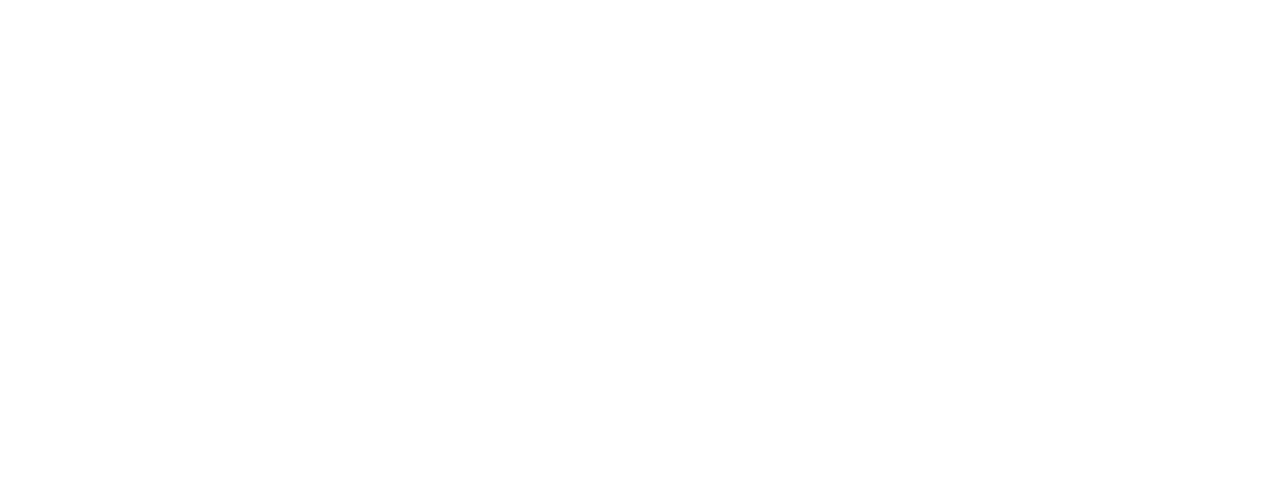
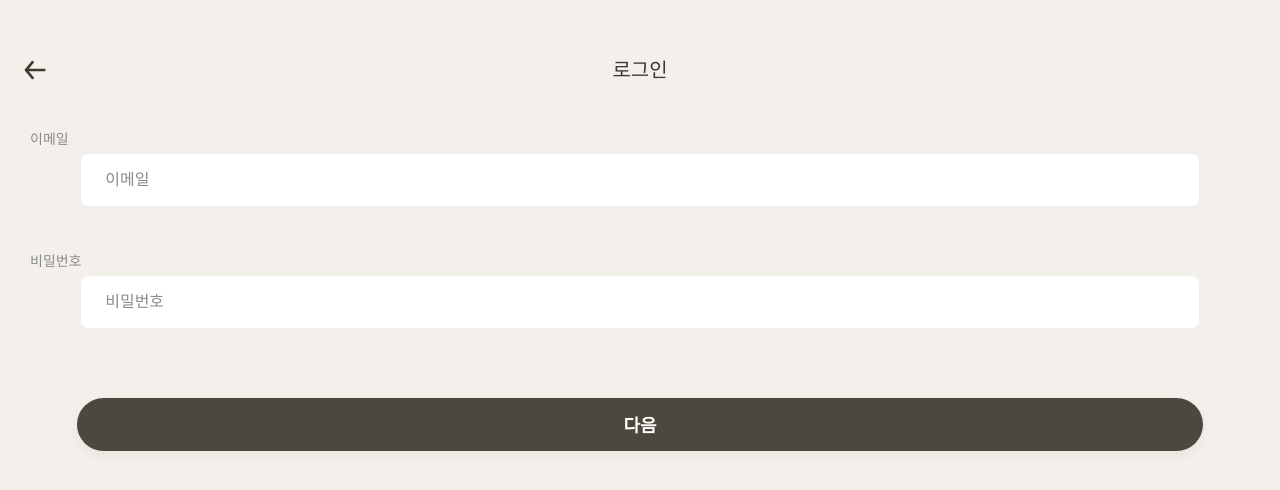
Before and after one commit to Team-Delgo/DelgoTravelClient, a React (Create React App) app: page /user/signin/login in a window 1280 px wide. Before the commit this address had no page. Shown: the top 490 px of the page. Built offline with nearby package versions, Linux system fonts and the light colour scheme.

Commit message:
Fix validcheck

```diff
--- a/src/App.tsx
+++ b/src/App.tsx
@@ -1,16 +1,15 @@
 import React from 'react';
-import { Route, Routes } from "react-router-dom";
-import HomePage from "./pages/home/Home";
-import EditorNote from "./pages/home/EditorNote";
-import SignInPage from "./pages/user/signInPage/SignIn";
-import VerifyPhonePage from "./pages/user/signUpPage/verifyphone/VerifyPhone";
-import TermsPage from "./pages/user/signUpPage/terms/Terms";
+import { Route, Routes } from 'react-router-dom';
+import HomePage from './pages/home/Home';
+import EditorNote from './pages/home/EditorNote';
+import SignInPage from './pages/user/signInPage/SignIn';
+import VerifyPhonePage from './pages/user/signUpPage/verifyphone/VerifyPhone';
+import TermsPage from './pages/user/signUpPage/terms/Terms';
 import UserInfo from './pages/user/signUpPage/userInfo/UserInfo';
 import PetInfo from './pages/user/signUpPage/petInfo/PetInfo';
-import "./App.scss";
+import './App.scss';
 import BirthSelector from './pages/user/signUpPage/petInfo/BirthSelector';
-
-
+import Login from './pages/user/signInPage/Login';
 
 function App() {
   return (
@@ -18,10 +17,11 @@ function App() {
       <Route path="/" element={<HomePage />} />
       <Route path="/editor-note/:id" element={<EditorNote />} />
       <Route path="/user/signin" element={<SignInPage />} />
+      <Route path="/user/signin/login" element={<Login />} />
       <Route path="/user/signup/verifyphone" element={<VerifyPhonePage />} />
       <Route path="/user/signup/terms" element={<TermsPage />} />
-      <Route path="/user/signup/userinfo" element={<UserInfo/>} />
-      <Route path="/user/signup/petinfo" element={<PetInfo/>} />
+      <Route path="/user/signup/userinfo" element={<UserInfo />} />
+      <Route path="/user/signup/petinfo" element={<PetInfo />} />
     </Routes>
   );
 }
--- /dev/null
+++ b/src/pages/user/signInPage/Login.tsx
@@ -0,0 +1,63 @@
+import React, { useState, ChangeEvent } from 'react';
+import { useNavigate } from 'react-router-dom';
+import { ReactComponent as Arrow } from '../../../icons/left-arrow.svg';
+
+interface Input {
+  email: string;
+  password: string;
+}
+
+function Login() {
+  const [enteredInput, setEnteredInput] = useState<Input>({ email: '', password: '' });
+  const navigation = useNavigate();
+
+  const inputChangeHandler = (event: ChangeEvent<HTMLInputElement>) => {
+    const { id, value } = event.target;
+    setEnteredInput((prev: Input) => {
+      return { ...prev, [id]: value };
+    });
+  };
+
+  const submitHandler = () => {
+    console.log('login submit!');
+  };
+
+  return (
+    <div className="login">
+      <div aria-hidden="true" className="login-back" onClick={() => navigation(-1)}>
+        <Arrow />
+      </div>
+      <header className="login-header">로그인</header>
+      <span className="login-span">이메일</span>
+      <div className="login-input-box">
+        <input
+          className="login-input"
+          placeholder="이메일"
+          id="email"
+          value={enteredInput.email}
+          onChange={inputChangeHandler}
+        />
+      </div>
+      <span className="login-span">비밀번호</span>
+      <div className="login-input-box">
+        <input
+          className="login-input"
+          placeholder="비밀번호"
+          id="password"
+          type="password"
+          value={enteredInput.password}
+          onChange={inputChangeHandler}
+        />
+      </div>
+      <button
+        type="button"
+        className="login-button active"
+        onClick={submitHandler}
+      >
+        다음
+      </button>
+    </div>
+  );
+}
+
+export default Login;
--- a/src/pages/user/signInPage/SignIn.scss
+++ b/src/pages/user/signInPage/SignIn.scss
@@ -46,6 +46,13 @@
     position: relative;
     margin-top: 70px;
   }
+  &-login{
+    margin-top: 24px;
+    background:none;
+    @include typosettings(16px,#4D483D);
+    font-weight: 700;
+    border: none;
+  }
 }
 
 .icon{
--- a/src/pages/user/signInPage/SignIn.tsx
+++ b/src/pages/user/signInPage/SignIn.tsx
@@ -14,6 +14,7 @@ function SignIn() {
     <button type='button' className="login-naver"><Naver className='icon'/>네이버 로그인</button>
     <button type='button' className="login-apple"><Apple className='icon'/>애플 로그인</button>
     <button type='button' className='login-button active signup' onClick={()=>{navigation('/user/signup/terms')}}>가입하기</button>
+    <button type='button' className='login-login' onClick={()=>{navigation('/user/signin/login')}}>기존 회원 로그인</button>
   </div>;
 }
 
--- a/src/pages/user/signUpPage/petInfo/Birth.tsx
+++ b/src/pages/user/signUpPage/petInfo/Birth.tsx
@@ -4,7 +4,10 @@ function Birth(yearStart: number, yearEnd: number, forSelector: boolean) {
   let years: (number | string)[] = [];
   let months: (number | string)[] = [];
   const days: (number | string)[][] = [];
-
+  const leapYear = [1992,1996,2000,2004,2008,2012,2016,2020];
+  const day31: (number | string)[] = ['.', '.', '.'];
+  const day30: (number | string)[] = ['.', '.', '.'];
+  const day28: (number | string)[] = ['.', '.', '.'];
   if (forSelector) {
     years = ['.', '.', '.'];
     months = ['.', '.', '.'];
@@ -16,15 +19,11 @@ function Birth(yearStart: number, yearEnd: number, forSelector: boolean) {
   for (let i = 1; i <= 12; i += 1) {
     months.push(i);
   }
-  const day31: (number | string)[] = ['.', '.', '.'];
-  const day30: (number | string)[] = ['.', '.', '.'];
-  const day28: (number | string)[] = ['.', '.', '.'];
+
   for (let i = 1; i <= 31; i += 1) {
     if (i === 31) {
       day31.push(i);
-      break;
-    }
-    if (i >= 29) {
+    }else if (i >= 29) {
       day30.push(i);
       day31.push(i);
     } else {
@@ -59,8 +58,7 @@ function Birth(yearStart: number, yearEnd: number, forSelector: boolean) {
       months.push('.');
     }
   }
-
-  return { years, months, days };
+  return { years, months, days,leapYear };
 }
 
 export default Birth;
--- a/src/pages/user/signUpPage/petInfo/BirthSelector.tsx
+++ b/src/pages/user/signUpPage/petInfo/BirthSelector.tsx
@@ -7,19 +7,18 @@ function BirthSelector(props: { changeBirth: (year: number, month: number, day:
   const [selectedYear, setSelectedYear] = useState<number>(1990);
   const [selectedMonth, setSelectedMonth] = useState<number>(1);
   const [selectedDay, setSelectedDay] = useState<number>(1);
-  const { years, months, days } = Birth(1990, 2022, true);
+  const { years, months, days, leapYear } = Birth(1990, 2022, true);
   const [dayArray, setDayArray] = useState<(number|string)[]>(days[0]);
   const yearRef = useRef<any>(null);
   const monthRef = useRef<any>(null);
   const dayRef = useRef<any>(null);
-  const leapYear = [1992,1996,2000,2004,2008,2012,2016,2020];
+
   const { changeBirth } = props;
 
   useEffect(()=>{
     if(leapYear.includes(selectedYear)){
       if(selectedMonth===2){
         days[selectedMonth-1].splice(31,0,29);
-        console.log(days[selectedMonth-1]);
       }
     }
     setDayArray(days[selectedMonth-1]);
--- a/src/pages/user/signUpPage/userInfo/ValidCheck.ts
+++ b/src/pages/user/signUpPage/userInfo/ValidCheck.ts
@@ -33,9 +33,10 @@ function checkPasswordConfirm(password: string | undefined, confirm: string | un
 }
 
 function checkNickname(nickname: string): Feedback {
-  let check = /[~!@#$%^&*()_+|<>?:{}]/;
-  if (check.test(nickname)) {
-    return { isValid: false, message: '특수문자 포함' };
+  // let check = /[`~!@#$%^&*()_|+\-=?;:'",.<>{}[]\\\/ ]/;
+  let check = /^[a-zA-Z가-힣0-9]*$/;
+  if (!check.test(nickname)) {
+    return { isValid: false, message: '올바르지 않은 입력입니다' };
   }
   check = /^.{2,8}$/;
   if (check.test(nickname) === false) {
--- a/src/pages/user/signUpPage/verifyphone/Timer.tsx
+++ b/src/pages/user/signUpPage/verifyphone/Timer.tsx
@@ -11,8 +11,10 @@ function Timer(props: { isResend: boolean; resendfunc: () => void; setInValid: (
       resendfunc();
       setMinutes(2);
       setSeconds(59);
+
       return;
     }
+
     const countdown = setInterval(() => {
       if (seconds === 0) {
         if (minutes === 0) {
@@ -26,8 +28,10 @@ function Timer(props: { isResend: boolean; resendfunc: () => void; setInValid: (
         setSeconds(seconds - 1);
       }
     }, 1000);
+
     return () => clearInterval(countdown);
   }, [minutes, seconds, isResend]);
+
   return (
     <div>
       <span>0{minutes}:</span>
@@ -35,4 +39,5 @@ function Timer(props: { isResend: boolean; resendfunc: () => void; setInValid: (
     </div>
   );
 }
+
 export default Timer;
--- a/src/pages/user/signUpPage/verifyphone/ToastMessage.tsx
+++ b/src/pages/user/signUpPage/verifyphone/ToastMessage.tsx
@@ -3,6 +3,7 @@ import React from "react";
 
 function ToastMessage(props: { message: string }){
   const {message} = props;
+
   return <div className="toastmessage">
     <p className="toastmessage-text">{message}</p>
   </div>
--- a/src/pages/user/signUpPage/verifyphone/VerifyPhone.tsx
+++ b/src/pages/user/signUpPage/verifyphone/VerifyPhone.tsx
@@ -38,7 +38,6 @@ function VerifyPhone() {
     if (isSended) return;
     const { value } = event.target;
     const onlyNumber = value.replace(/[^-0-9]/g, '');
-    console.log(onlyNumber);
     let adjustNumber: string = onlyNumber;
     if (phoneNumber.length === 13 && value.length > 13) return;
     if ((phoneNumber.length === 2 && value.length === 3) || (phoneNumber.length === 7 && value.length === 8)) {
```
